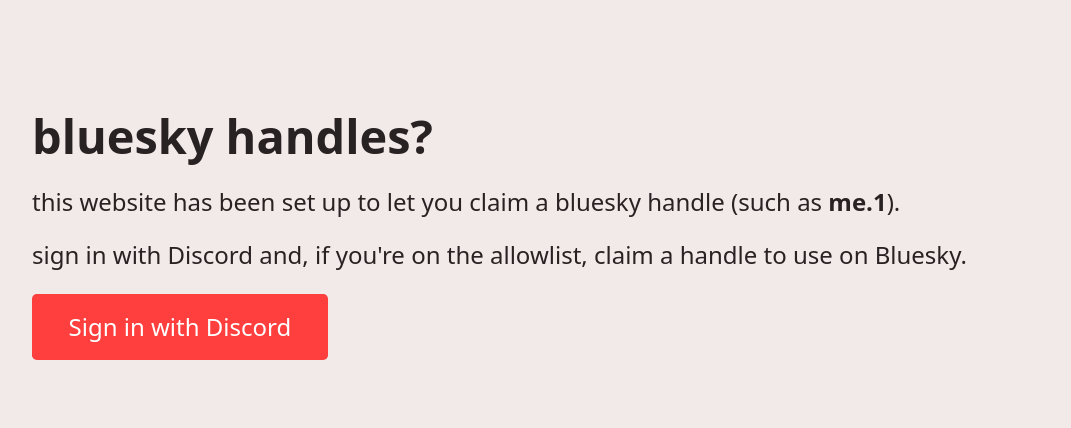
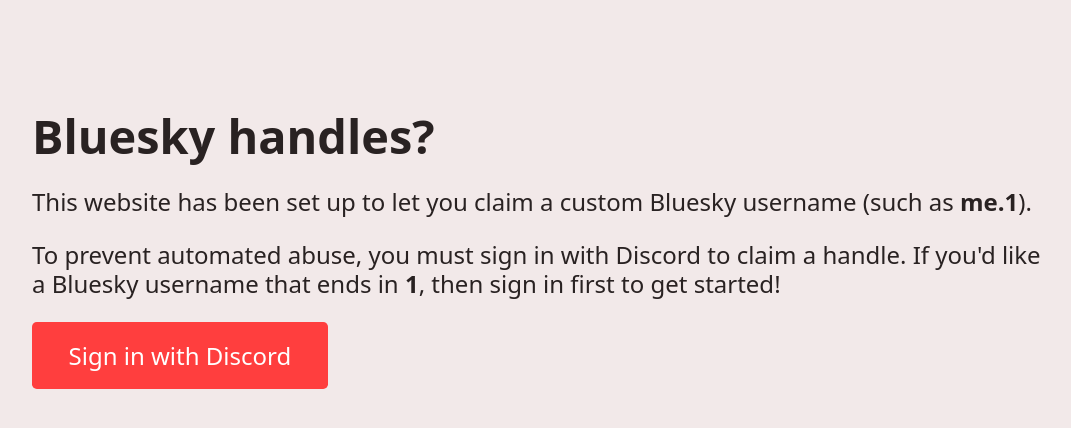
Before and after one commit to zyplos/bluesky-handles-kiosk, a Next.js app: page /hostnameSpecific/1/handles in a window 1280 px wide. Shown: the top 428 px of the page, without its empty margins (96-1167 px from the left). Built offline with nearby package versions, Linux system fonts and the light colour scheme; no server answers.

Commit message:
about page: rewritten copytext

```diff
--- a/app/hostnameSpecific/[rootDomain]/handles/page.tsx
+++ b/app/hostnameSpecific/[rootDomain]/handles/page.tsx
@@ -14,16 +14,18 @@
   return (
     <MainLayout hostname={rootDomain}>
       <div className="textContent">
-        <h1>bluesky handles?</h1>
+        <h1>Bluesky handles?</h1>
 
         <p>
-          this website has been set up to let you claim a bluesky handle (such
-          as <span className="bold">me.{rootDomain}</span>).
+          This website has been set up to let you claim a custom Bluesky
+          username (such as <span className="bold">me.{rootDomain}</span>).
         </p>
 
         <p>
-          sign in with Discord and, if you're on the allowlist, claim a handle
-          to use on Bluesky.
+          To prevent automated abuse, you must sign in with Discord to claim a
+          handle. If you'd like a Bluesky username that ends in{" "}
+          <span className="bold">{rootDomain}</span>, then sign in first to get
+          started!
         </p>
 
         <p>
```
